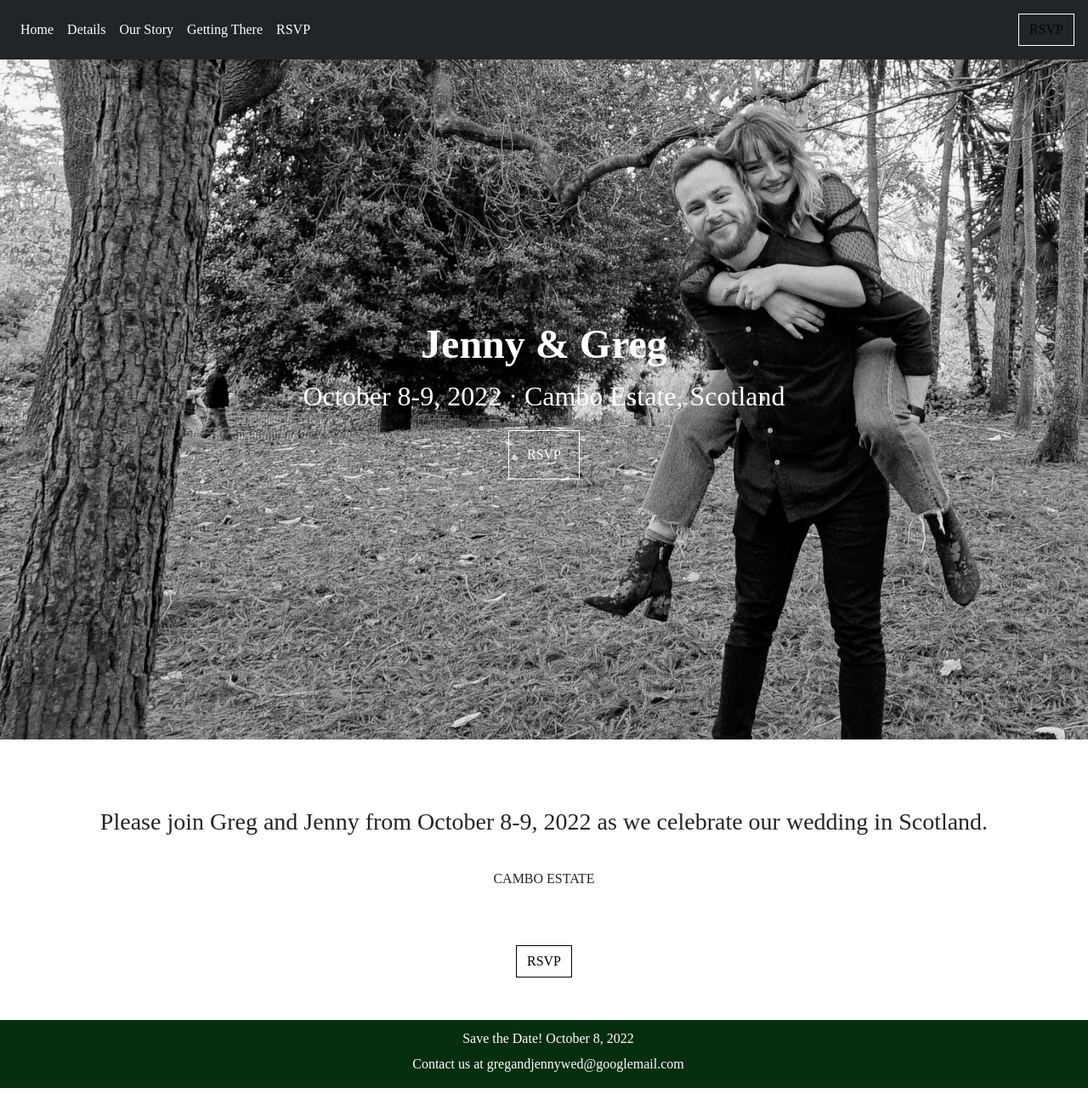
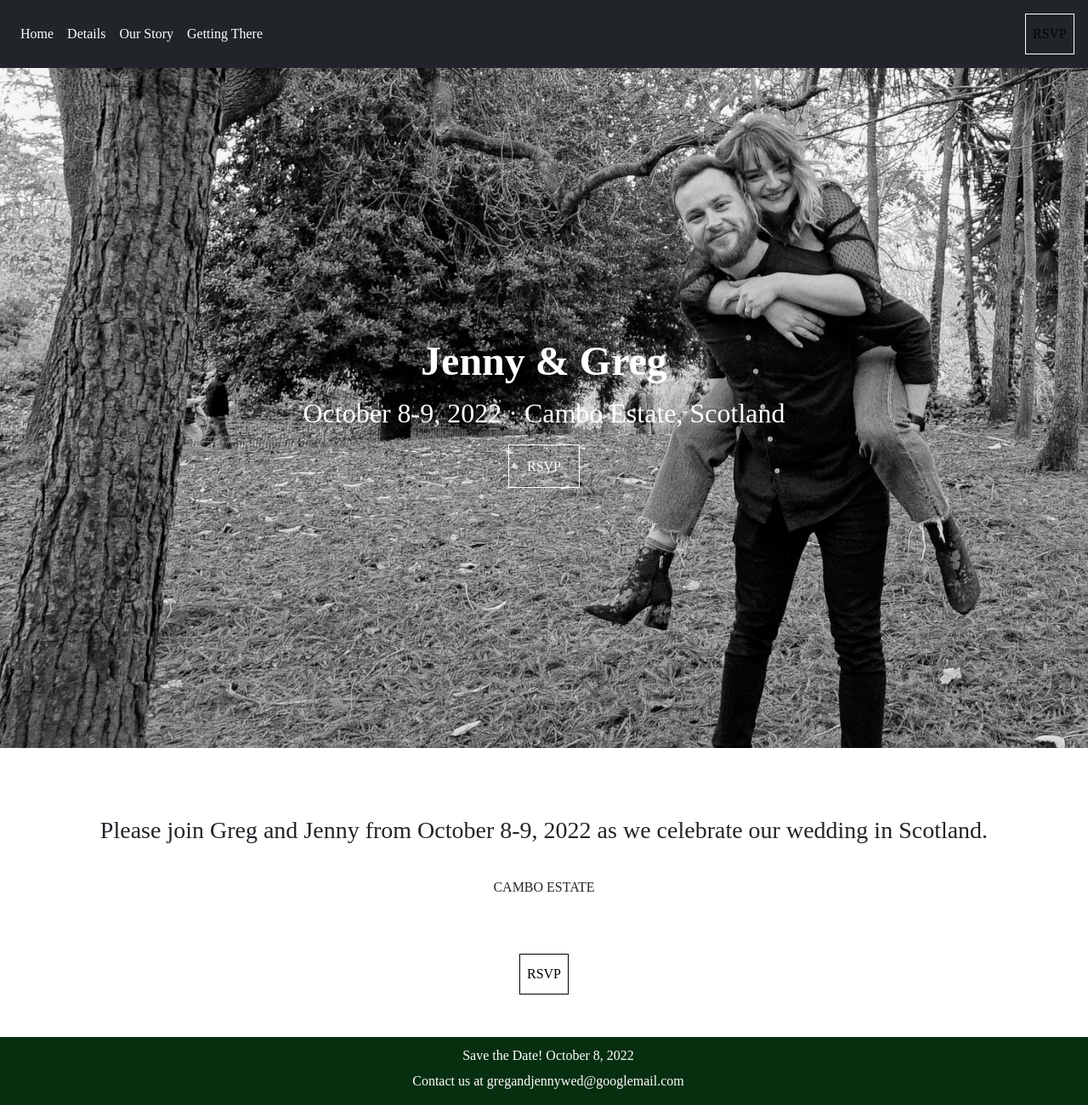
Before and after one commit to Greg12Thomson/gregJennyWedding2022, a React (Create React App) app: page / in a window 1280 px wide. Shown: the whole page at 85% size. Built offline with nearby package versions, Linux system fonts and the light colour scheme.

Commit message:
Refactor SASS files + update NavBar

```diff
--- a/src/components/Content.tsx
+++ b/src/components/Content.tsx
@@ -1,5 +1,7 @@
 import React from 'react';
-import { Button, Container, Row } from 'react-bootstrap';
+import { Container, Row} from 'react-bootstrap';
+import { Link } from "react-router-dom";
+import { Pages } from "./NavBar";
 
 function Content() {
   return (
@@ -13,7 +15,7 @@ function Content() {
           <p>CAMBO ESTATE</p>
         </Row>
         <Row className="centered">
-          <Button className="rsvp" href="#rsvp">RSVP</Button>
+          <Link className="button" to={Pages.Rsvp}>RSVP</Link>
         </Row>
       </Container>
     </div>
--- a/src/components/Header.tsx
+++ b/src/components/Header.tsx
@@ -1,6 +1,7 @@
 import React from 'react';
-import { Button } from 'react-bootstrap';
 import BackgroundImage from '../images/DSC02015.jpg';
+import {Link} from "react-router-dom";
+import {Pages} from "./NavBar";
 
 const style = {
   backgroundImage: `url(${BackgroundImage})`
@@ -13,10 +14,10 @@ function Header() {
         <h2>
           Jenny & Greg
         </h2>
-        <p>
+        <p className="sub-heading">
           October 8-9, 2022 <span>&#183;</span> Cambo Estate, Scotland
         </p>
-        <Button className="rsvp" href="#rsvp">RSVP</Button>
+        <Link className="button" to={Pages.Rsvp}>RSVP</Link>
       </div>
     </header>
   );
--- a/src/components/NavBar.tsx
+++ b/src/components/NavBar.tsx
@@ -1,6 +1,6 @@
 import React from 'react';
 import { Switch, Route, Link } from 'react-router-dom';
-import { Button, Navbar, Nav } from 'react-bootstrap';
+import { Navbar, Nav } from 'react-bootstrap';
 
 import Home from './Home';
 import Details from './Details';
@@ -8,7 +8,7 @@ import OurStory from './OurStory';
 import GettingThere from './GettingThere';
 import Rsvp from './Rsvp';
 
-enum Pages {
+export enum Pages {
   Home = "/",
   Details = "/details",
   Story = "/story",
@@ -19,7 +19,7 @@ enum Pages {
 function NavBar() {
   return (
     <div className="home-navbar">
-        <Navbar fixed="top" bg="dark" expand="lg">
+        <Navbar fixed="top" bg="dark" expand="sm">
           <Navbar.Toggle aria-controls="basic-navbar-nav" />
           <Navbar.Collapse id="basic-navbar-nav">
             <Nav className="mr-auto">
@@ -27,11 +27,10 @@ function NavBar() {
               <Nav.Link as={Link} to={Pages.Details}>Details</Nav.Link>
               <Nav.Link as={Link} to={Pages.Story}>Our Story</Nav.Link>
               <Nav.Link as={Link} to={Pages.GettingThere}>Getting There</Nav.Link>
-              <Nav.Link as={Link} to={Pages.Rsvp}>RSVP</Nav.Link>
             </Nav>
             <Navbar.Collapse className="justify-content-end">
               <Navbar.Text>
-                <Button className="rsvp" href="#rsvp">RSVP</Button>
+                <Nav.Link className="rsvp" as={Link} to={Pages.Rsvp}>RSVP</Nav.Link>
               </Navbar.Text>
             </Navbar.Collapse>
           </Navbar.Collapse>
--- a/src/index.scss
+++ /dev/null
@@ -1,340 +0,0 @@
-body {
-  margin: 0;
-  font-family: Didot !important;
-  -webkit-font-smoothing: antialiased;
-  -moz-osx-font-smoothing: grayscale;
-}
-
-code {
-  font-family: source-code-pro, Menlo, Monaco, Consolas, 'Courier New',
-  monospace;
-}
-
-// Colours:
-// Dark green: #062f0f
-// Grey: #1d2124
-
-.App-header {
-  background-image:  url('images/bw_smile.jpg') !important;
-  background-color: #282c34;
-  min-height: 100vh;
-  display: flex;
-  flex-direction: column;
-  align-items: center;
-  justify-content: center;
-  font-size: calc(10px + 2vmin);
-  color: white;
-  -webkit-background-size: cover;
-  -moz-background-size: cover;
-  -o-background-size: cover;
-  background-size: cover;
-
-  @media (max-width: 660px) {
-    background-image:  url('images/bw_smile_small.jpg') !important;
-  }
-
-  /* iPad Portrait */
-  @media only screen and (min-device-width: 768px) and (max-device-width: 1024px) and (orientation: portrait) {
-    background-image:  url('images/bw_smile_ipad.jpg') !important;
-  }
-
-  .heading h2 {
-    font-family: Didot;
-  }
-
-  .heading p {
-    font-family: Savoye LET;
-    font-size: 2rem;
-  }
-}
-
-.Vip-header {
-  background-image:  url('images/bw_smile.jpg') !important;
-  background-color: #282c34;
-  min-height: 100vh;
-  display: flex;
-  flex-direction: column;
-  align-items: center;
-  justify-content: center;
-  font-size: calc(10px + 2vmin);
-  color: white;
-  -webkit-background-size: cover;
-  -moz-background-size: cover;
-  -o-background-size: cover;
-  background-size: cover;
-
-  @media (max-width: 660px) {
-    background-image:  url('images/bw_smile_small.jpg') !important;
-  }
-
-  /* iPad Portrait */
-  @media only screen and (min-device-width: 768px) and (max-device-width: 1024px) and (orientation: portrait) {
-    background-image:  url('images/bw_smile_ipad.jpg') !important;
-  }
-
-  .heading h2 {
-    font-size: 10rem;
-    font-family: Didot;
-    margin-bottom: -38px;
-  }
-
-  .heading p {
-    font-size: 3.7rem;
-    font-family: Savoye LET;
-    color: white;
-
-    @media (max-width: 660px) {
-      font-size: 2rem;
-    }
-
-  }
-}
-
-.Vip-Content {
-  .row {
-    align-items: center;
-    margin-top: 10px;
-    margin-bottom: 10px;
-  }
-
-  h1 {
-    padding: 10px;
-    margin-bottom: -10px;
-  }
-
-  p {
-    padding-right: 10px;
-    padding-left: 10px;
-  }
-
-  .img-thumbnail {
-    border: none;
-    border-radius: 10px;
-  }
-
-  @media (max-width: 660px) {
-
-    h1 {
-      font-size: 1.6rem;
-    }
-
-    .text-1 {
-        order: 1;
-    }
-    .image-1 {
-        order: 2;
-    }
-    .text-2 {
-        order: 3;
-    }
-    .image-2 {
-        order: 4;
-    }
-    .text-3 {
-        order: 5;
-    }
-    .image-3 {
-        order: 6;
-    }
-}
-}
-
-.home-navbar .bg-dark {
-  background: #212529 !important;
-  position: relative;
-}
-
-.home-navbar .navbar-light .navbar-nav .nav-link {
-  background: transparent;
-  color: white;
-
-  &:hover {
-    text-decoration: underline;
-    color: white;
-  }
-
-  &:focus {
-    color: white;
-    text-decoration: underline;
-  }
-}
-
-.home-navbar .navbar-light .navbar-brand {
-  background: transparent;
-  color: white;
-
-  &:hover {
-    color: white;
-  }
-
-  &:focus {
-    color: white;
-  }
-}
-
-.home-navbar .navbar-text a {
-  color: black;
-
-  &:focus {
-    color: white;
-    text-decoration: underline;
-  }
-
-  &:visited {
-    color: white;
-    text-decoration: underline;
-  }
-}
-
-.App .btn-primary {
-  border-radius: 0;
-  background: transparent;
-}
-
-.home-navbar .btn-primary {
-  border-color: white;
-  color: white;
-
-  &:hover {
-    background: white;
-    border-color: black;
-    color: black;
-  }
-
-  &:active {
-    background: white;
-    border-color: black;
-    color: black;
-  }
-
-  &:after {
-    background: white;
-    border-color: black;
-    color: black;
-  }
-
-  &:focus {
-    background: white;
-    border-color: black;
-    color: black;
-  }
-}
-
-.home-navbar .navbar-light .navbar-toggler {
-  background: white;
-  border-color: black;;
-
-  &:hover {
-    background: black;
-    border-color: white;
-  }
-}
-
-.heading .btn-primary {
-  border-color: white;
-  color: white;
-  padding: 1rem 1.3rem;
-
-  &:hover {
-    background: white;
-    border-color: black;
-    color: black;
-  }
-
-  &:active {
-    background: white;
-    border-color: black;
-    color: black;
-  }
-
-  &:after {
-    background: white;
-    border-color: black;
-    color: black;
-  }
-
-  &:focus {
-    background: white;
-    border-color: black;
-    color: black;
-  }
-}
-
-.heading h2 {
-  font-size: 3rem;
-  font-weight: 700;
-}
-
-.content .btn-primary {
-  border-color: black;
-  color: black;
-
-  &:hover {
-    background: black;
-    border-color: white;
-    color: white;
-  }
-
-  &:active {
-    background: black;
-    border-color: grey;
-    color: grey;
-  }
-
-  &:after {
-    background: black;
-    border-color: white;
-    color: white;
-  }
-
-  &:focus {
-    background: black;
-    border-color: white;
-    color: white;
-  }
-}
-
-.content h3 {
-  padding: 30px;
-}
-
-.content .row {
-  margin-top: 50px;
-  margin-bottom: 50px;
-}
-
-.vip h3 {
-  padding: 30px;
-}
-
-.vip .row {
-  margin-top: 50px;
-  margin-bottom: 50px;
-}
-
-.centered {
-  justify-content: center;
-}
-
-.ourStory .col-6 {
-  padding-right: 30px;
-  padding-left: 30px;
-}
-
-.footer {
-  height: auto;
-  width: 100%;
-  position: relative;
-  color: white;
-  background-color: #062f0f;
-  padding-top: 20px;
-
-  p {
-    margin-top: -10px;
-    padding-left: 10px;
-  }
-}
-
-.page-header {
-  padding: 50px;
-}
--- a/src/index.tsx
+++ b/src/index.tsx
@@ -1,6 +1,8 @@
 import React from 'react';
 import ReactDOM from 'react-dom';
-import './index.scss';
+import './style/index.scss';
+import './style/navbar.scss';
+import './style/heading.scss';
 import App from './App';
 import reportWebVitals from './reportWebVitals';
 import 'bootstrap/dist/css/bootstrap.min.css';
--- /dev/null
+++ b/src/style/heading.scss
@@ -0,0 +1,31 @@
+@import "parameters";
+
+.heading {
+  .button {
+    padding: 1rem 1.3rem;
+    font-size: 1rem;
+    border: solid 1px white;
+    color: white;
+
+    &:hover {
+      background: $transparent-white !important;
+      color: black !important;
+      text-decoration: none !important;
+    }
+
+    &:visited {
+      color: white;
+    }
+  }
+
+  h2 {
+    font-family: Didot;
+    font-size: 3rem;
+    font-weight: 700;
+  }
+
+  p {
+    font-family: Savoye LET;
+    font-size: 2rem;
+  }
+}
--- /dev/null
+++ b/src/style/index.scss
@@ -0,0 +1,86 @@
+@import "parameters";
+
+body {
+  margin: 0;
+  font-family: Didot !important;
+  -webkit-font-smoothing: antialiased;
+  -moz-osx-font-smoothing: grayscale;
+}
+
+code {
+  font-family: source-code-pro, Menlo, Monaco, Consolas, 'Courier New',
+  monospace;
+}
+
+.App-header {
+  background-image:  url('../images/bw_smile.jpg') !important;
+  background-color: $my-darkgrey;
+  min-height: 100vh;
+  display: flex;
+  flex-direction: column;
+  align-items: center;
+  justify-content: center;
+  font-size: calc(10px + 2vmin);
+  color: white;
+  -webkit-background-size: cover;
+  -moz-background-size: cover;
+  -o-background-size: cover;
+  background-size: cover;
+
+  @media (max-width: 660px) {
+    background-image:  url('../images/bw_smile_small.jpg') !important;
+  }
+
+  /* iPad Portrait */
+  @media only screen and (min-device-width: 768px) and (max-device-width: 1024px) and (orientation: portrait) {
+    background-image:  url('../images/bw_smile_ipad.jpg') !important;
+  }
+}
+
+.App .btn-primary {
+  border-radius: 0;
+  background: transparent;
+}
+
+
+.content .button {
+  padding: .7rem .5rem;
+  border: solid 1px black;
+  color: black !important;
+}
+
+.content h3 {
+  padding: 30px;
+}
+
+.content .row {
+  margin-top: 50px;
+  margin-bottom: 50px;
+}
+
+.centered {
+  justify-content: center;
+}
+
+.ourStory .col-6 {
+  padding-right: 30px;
+  padding-left: 30px;
+}
+
+.footer {
+  height: auto;
+  width: 100%;
+  position: relative;
+  color: white;
+  background-color: $my-darkgreen;
+  padding-top: 20px;
+
+  p {
+    margin-top: -10px;
+    padding-left: 10px;
+  }
+}
+
+.page-header {
+  padding: 50px;
+}
--- /dev/null
+++ b/src/style/navbar.scss
@@ -0,0 +1,57 @@
+@import "parameters";
+
+.home-navbar .bg-dark {
+  background: #212529 !important;
+  position: relative;
+}
+
+.home-navbar .navbar {
+  .navbar-text .rsvp {
+    padding: .7rem .5rem;
+    border: solid 1px white;
+
+    &:hover {
+      background: white !important;
+      border-color: black;
+      color: black !important;
+    }
+
+    &:visited {
+      color: white;
+    }
+  }
+}
+
+// Navbar headings
+.home-navbar {
+
+  // Navbar headings
+  .navbar-light .navbar-nav .nav-link {
+    background: transparent;
+    color: white;
+
+    &:hover {
+      text-decoration: underline;
+      color: white;
+    }
+
+    &:focus {
+      color: white;
+      text-decoration: underline;
+    }
+  }
+
+  .navbar-light .navbar-toggler {
+    background: transparent;
+    border-color: rgba(255,255,255,.7);
+    color: white;
+
+    &:hover {
+      background: $transparent-white;
+    }
+
+    &:focus {
+      background: $transparent-white;
+    }
+  }
+}
--- /dev/null
+++ b/src/style/parameters.scss
@@ -0,0 +1,5 @@
+// Colours:
+$my-darkgreen: #062f0f;
+$my-grey: #1d2124;
+$my-darkgrey: #282c34;
+$transparent-white: rgba(255,255,255,.3);
```
Also changed, not shown: src/App.tsx (+1 -10 lines), src/style/App.css (renamed from src/App.css).
